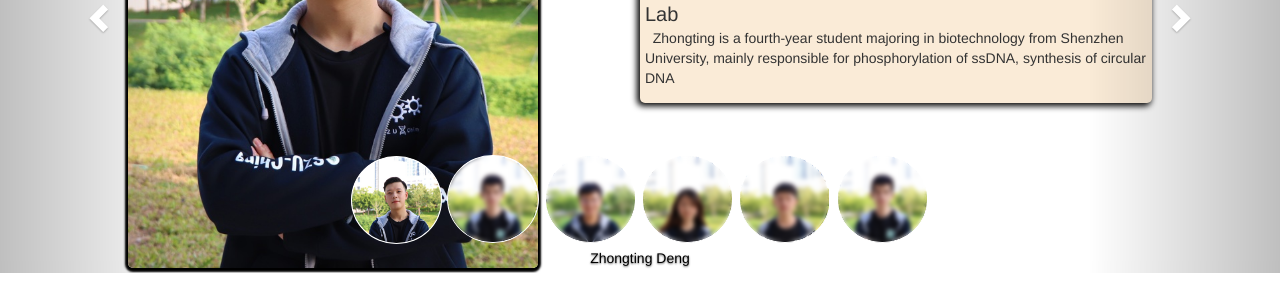
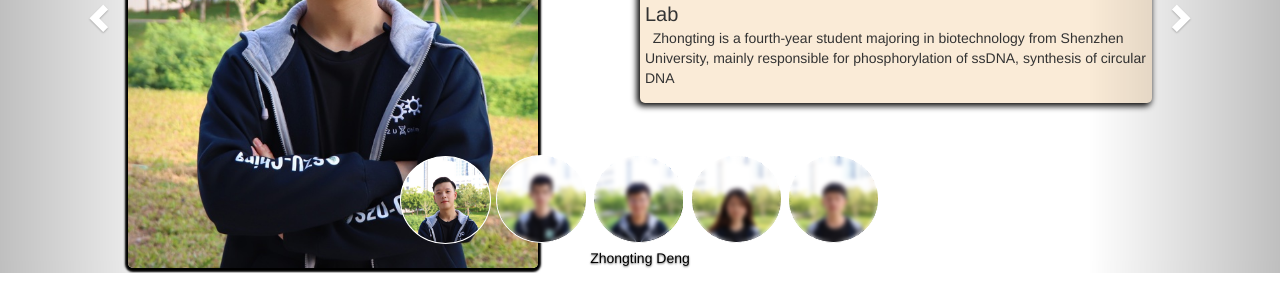
Before and after one commit to LYD031106/final_work, a plain HTML site: page HTML/Team.html in a window 1280 px wide. Shown: the part 370-660 px from the top of the page. Drawn offline with Linux system fonts and the light colour scheme.

Commit message:
Update Team.html

```diff
--- a/HTML/Team.html
+++ b/HTML/Team.html
@@ -95,7 +95,6 @@
             <li data-target="#myCarousel" data-slide-to="2" id="indicator" style="background-image: url(../image/user/T--SZU-CHINA--photo_ljy.jpg);"></li>
             <li data-target="#myCarousel" data-slide-to="3" id="indicator" style="background-image: url(../image/user/T--SZU-CHINA--photo_lll.jpg);"></li>
             <li data-target="#myCarousel" data-slide-to="4" id="indicator" style="background-image: url(../image/user/T--SZU-CHINA--photo_tjq.jpg);"></li>
-            <li data-target="#myCarousel" data-slide-to="5" id="indicator" style="background-image: url(../image/user/T--SZU-CHINA--photo_cxy.jpg);"></li>
         </ol>
         <!-- 轮播（Carousel）项目 -->
         <div class="carousel-inner">
```
